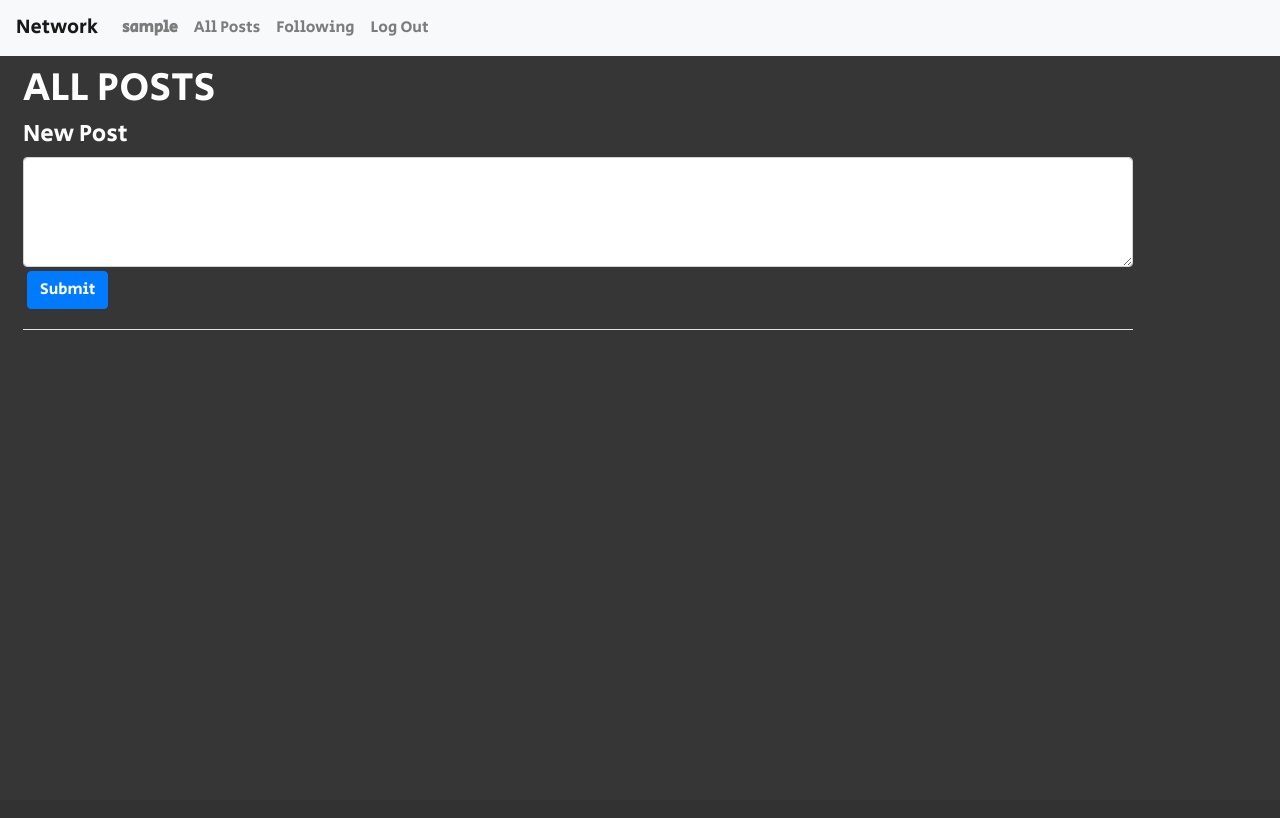
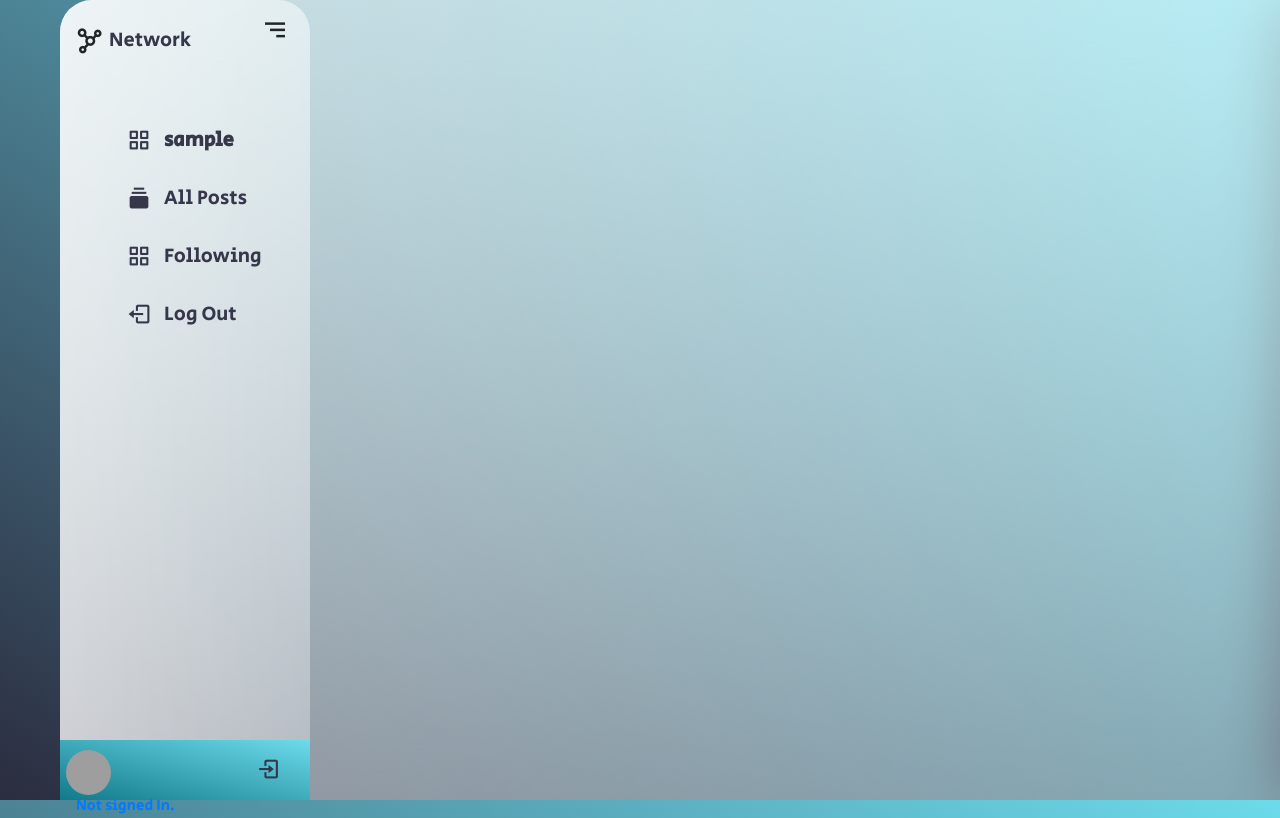
Before and after one commit to Codestronomer/CS50-NETWORK-PROJECT, a Django app: page / in a window 1280 px wide; the page is wider, and only the part inside the window is pictured. Before the commit the page ends 330 px from the top of that part, so only its background shows below. Run offline with Django 3.2, Linux system fonts and the light colour scheme; the visitor is signed in with stand-in values (Sample User, id 1); data that the repository does not hold is empty; some libraries are stand-ins or nearby versions; grey boxes are pictures that could not be loaded.

Commit message:
big UI changes

```diff
--- a/network/static/styles.css
+++ b/network/static/styles.css
@@ -4,9 +4,29 @@
 
 body {
     font-family: 'Secular One', sans-serif;
-    background-color:rgb(54, 54, 55);
-    color: white;
+    background: linear-gradient(to right top, rgb(43,44,63),#6cdbeb);
+    position: relative;
+    overflow: hidden;
+    /* display: flex; */
+    /* align-items: center; */
 }
+
+.glass {
+    background: white;
+    min-height: 100vh;
+    width: 100%;
+    top: 10px;
+    margin-left: 60px;
+    background: linear-gradient(
+        to right bottom,
+        rgba(255, 255, 255, 0.7),
+        rgba(255, 255, 255, 0.3)
+    );
+    border-radius: 2rem;
+    z-index: 2;
+    backdrop-filter: blur(2rem);
+}
+
 
 .post {
     border: 1px solid white;
@@ -19,6 +39,101 @@
     background-color: white;
 }
 
+.dashboard {
+    position: fixed;
+    background: linear-gradient(
+        to right bottom,
+        rgba(255, 255, 255, 0.7),
+        rgba(255, 255, 255, 0.3)
+    );
+    border-radius: 2rem;
+    padding: 6px 14px;
+    height: 100%;
+    width: 250px;
+}
+
+.dashboard .logo_content .logo{
+    display: flex;
+    height: 70px;
+    width: 100%;
+    align-items: center;
+}
+
+.logo_content .logo i{
+    font-size: 30px;
+    margin-right: 5px;
+}
+
+.logo_content .logo .logo_name{
+    font-size: 20px;
+    font-weight: 400;
+    color: rgb(54, 55, 75);
+    text-decoration: none;
+}
+
+.logo_content .logo a{
+    text-decoration-color: rgb(54, 55, 75);
+}
+
+.dashboard #btn {
+    position: absolute;
+    left: 90%;
+    top: 5px;
+    font-size: 30px;
+    height: 50px;
+    width: 50px;
+    line-height: 50px;
+    transform: translateX(-50%)
+}
+
+.dashboard ul{
+    margin-top: 40px;
+}
+
+.dashboard ul li{
+    position: relative;
+    height: 50px;
+    width: 100%;
+    margin: 8px 0;
+    list-style: none;
+    font-size: 20px;
+}
+
+.dashboard ul li a{
+    color:rgb(54, 55, 75);
+    display: flex;
+    align-items: center;
+    text-decoration: none;
+    transition: all 0.4s ease;
+    border-radius: 12px;
+}
+
+.dashboard ul li a:hover{
+    color: #fff;
+    background: linear-gradient(to right top, #127a8a,#6cdbeb);
+}
+
+.dashboard ul li a i{
+    height: 50px;
+    min-width: 50px;
+    border-radius: 12px;
+    line-height: 50px;
+    text-align: center;
+    font-size: 25px;
+}
+
+
+
+.nav-item {
+
+    margin: 2rem 0rem;
+}
+
+
+.my-container {
+
+}
+
 
 .my-modal {
     position: fixed;
@@ -29,9 +144,10 @@
     border: 1px solid black;
     border-radius: 10px;
     z-index: 10;
-    background-color: #fff;
+    background-color: rgb(30,32,46);
     width: 500px;
     max-width: 80%;
+    box-shadow: 0.5
 }
 
 .my-modal.active {
@@ -79,3 +195,69 @@
     pointer-events: all;
 
 }
+
+input {
+    height: 100%;
+    width: 100%;
+    border: none;
+    outline: none;
+    background: linear-gradient(
+        to right bottom,
+        rgba(255, 255, 255, 0.7),
+        rgba(255, 255, 255, 0.3)
+    );
+    padding-left: 12px;
+    outline:transparent;
+}
+
+
+.profile_content{
+    position: absolute;
+    color:rgb(54, 55, 75);
+    bottom: 0;
+    left: 0;
+    width: 100%;
+}
+
+.profile{
+    position: relative;
+    padding: 10px 6px;
+    height: 60px;
+    background: linear-gradient(to right top, #127a8a,#6cdbeb);
+
+}
+
+.profile_details{
+    display: flex;
+    align-items: center;
+}
+
+.profile-image{
+    height: 45px;
+    width: 45px;
+    object-fit: cover;
+    border-radius: 30px;
+}
+
+.profile_name{
+    margin-left: 10px;
+}
+
+.dashboard .p-name,
+.dashboard .profile_link{
+  font-size: 15px;
+  font-weight: 400;
+  white-space: nowrap;
+  z-index: 5;
+}
+
+.profile #icon{
+    position: absolute;
+    left: 88%;
+    bottom: 5px;
+    transform: translateX(-50%);
+    min-width: 50px;
+    line-height: 50px;
+    font-size: 25px;
+    border-radius: 12px;
+}
--- a/network/templates/network/index.html
+++ b/network/templates/network/index.html
@@ -4,7 +4,7 @@
 
 {% block body %}
 <!-- Form to create a new post -->
-    <div class='container m-2'>
+    <div class='my-container m-1'>
         <h1>ALL POSTS</h1>
         {% if request.user.is_authenticated %}
             <div class="form">
@@ -17,8 +17,11 @@
             </div>
             <hr>
         {% endif %}
+        <div class="posts">
             {% for p in posts %}
                 <div class="post">
+                    <img src="https://st2.depositphotos.com/1104517/11965/v/600/depositphotos_119659092-stock-illustration-male-avatar-profile-picture-vector.jpg" style="height: 50px; width: 50px;">
+                    <div class="post-info">
                         <h4><a href="{% url 'profile' p.user.username %}"><b>{{ p.user.username }}</b></a> • {{p.created|timesince|upto:','}}</h4>
                         <p>{{ p.post }}</p>
                         <span>{{ p.created }}</span>
@@ -30,25 +33,28 @@
                                 <a class="likebutton" id="post{{ p.id }}" href="#" data-cid="{{ p.id }}" data-total="{{p.liked.all.count}}" data-value="Like" value="submit"><i class="fa fa-heart" id="heart{{p.id}}" style="color:black;"></i> <span id="liked{{p.id}}">{{p.liked.all.count}}</span></a>
                             {% endif %}
                         </div>
+                        <div class="col">
                             <a class="modal-button" data-modal-target="#my-modal" id="open" href="#" data-post="{{p.id}}"><i class="far fa-comment-alt"></i></a>
+                        </div>
 
                         <div class="my-modal" id="my-modal">
                             <div class="modal-header">
-                        <div class="title"></div>
-                        <button data-close-button class="close">&times;</button>
+                                <div class="title">Reply</div>
+                                <button data-close-button class="close" style="color:white">&times;</button>
                             </div>
                             <div class="modal-body">
                                 <span><b>{{ p.user.username|title }}</b> • {{p.created|timesince|upto:','}}</span>
                                 <p>{{ p.post|truncatewords:20 }}</p>
                                 <span><p>replying to @{{p.user.username}}</p></span>
-                        <!-- <textarea class="comment-content" id="comment" rows="2"></textarea> -->
-                        <button class="comment" id="close">Post</button>
+                                <input class="comment-content form-control" id="comment" rows="2"/>
+                                <button class="comment btn btn-secondary m-1" id="close">Post</button>
                             </div>
                         </div>
                         <div id="overlay">
-
+                        </div>
                     </div>
                 </div>
             {% endfor %}
         </div>
+    </div>
 {% endblock %}
--- a/network/templates/network/layout.html
+++ b/network/templates/network/layout.html
@@ -9,6 +9,8 @@
         <link rel="preconnect" href="https://fonts.gstatic.com" crossorigin>
         <link href="https://fonts.googleapis.com/css2?family=Secular+One&display=swap" rel="stylesheet">
         <script src="https://kit.fontawesome.com/1e3946157d.js" crossorigin="anonymous"></script>
+        <script src="https://unpkg.com/boxicons@2.0.9/dist/boxicons.js"></script>
+        <link href='https://unpkg.com/boxicons@2.0.9/css/boxicons.min.css' rel='stylesheet'>
         <link href="{% static 'styles.css' %}" rel="stylesheet">
         <style>
             /* body {
@@ -40,42 +42,73 @@
                 {% endfor %}
             </ul>
         {% endif %}
+        <div class="glass">
 
-        <nav class="navbar navbar-expand-lg navbar-light bg-light">
-            <a class="navbar-brand" href="#">Network</a>
+            <div class="dashboard">
+                <div class="logo_content">
+                    <div class="logo">
+                        <i class='bx bx-network-chart'></i>
+                        <a><div class="logo_name">Network</div></a>
+                        <i id="btn" class='bx bx-menu-alt-right'></i>
+                    </div>
+                </div>
 
-            <div>
-              <ul class="navbar-nav mr-auto">
+                <ul class="nav-list">
                     {% if user.is_authenticated %}
-                    <li class="nav-item">
-                        <a class="nav-link" href="#"><strong>{{ user.username }}</strong></a>
+                        <li>
+                            <a href="#">
+                                <i class='bx bx-grid-alt'></i>
+                                <span class="links_name"><strong>{{ user.username }}</strong></span>
+                            </a>
                         </li>
                     {% endif %}
-                <li class="nav-item">
-                  <a class="nav-link" href="{% url 'index' %}">All Posts</a>
+                    <li>
+                        <a href="{% url 'index' %}">
+                            <i class='bx bxs-collection'></i>
+                            <span class="links_name">All Posts</span>
+                        </a>
                     </li>
                     {% if user.is_authenticated %}
-                    <li class="nav-item">
-                        <a class="nav-link" href="#">Following</a>
+                        <li>
+                            <a href="#">
+                                <i class='bx bx-grid-alt'></i>
+                                <span class="links_name">Following</span>
+                            </a>
                         </li>
-                    <li class="nav-item">
-                        <a class="nav-link" href="{% url 'logout' %}">Log Out</a>
+                        <li>
+                            <a href="{% url 'logout' %}">
+                                <i class='bx bx-log-out'></i>
+                                <span class="links_name">Log Out</span>
+                            </a>
                         </li>
                     {% else %}
-                    <li class="nav-item">
-                        <a class="nav-link" href="{% url 'login' %}">Log In</a>
+                        <li>
+                            <a href="{% url 'login' %}">
+                                <i class='bx bx-log-in'></i>
+                                <span class="links_name">Log In</span>
+                            </a>
                         </li>
-                    <li class="nav-item">
-                        <a class="nav-link" href="{% url 'register' %}">Register</a>
+                        <li>
+                            <a href="{% url 'register' %}">
+                                <i class='bx bxs-user-plus'></i>
+                                <span class="links_name">Register</span>
+                            </a>
                         </li>
                     {% endif %}
                 </ul>
+
+                <div class="profile_content">
+                    <div class="profile">
+                        <div class="profile-details">
+                            <img class="profile-image" src="https://st2.depositphotos.com/1104517/11965/v/600/depositphotos_119659092-stock-illustration-male-avatar-profile-picture-vector.jpg" alt="">
+                            <div class="profile_name">
+                                <div class="p-name"><a href="">Not signed In.</a></div>
+                                <div class="profile_link"><i id="icon" class='bx bx-log-in'></i></div>
                             </div>
-          </nav>
-
-        <div class="body">
-            {% block body %}
-            {% endblock %}
+                        </div>
+                    </div>
+                </div>
+            </div>
         </div>
         <script src="{% static 'network/index.js' %}"></script>
     </body>
```
Lines whose indentation alone changed are shown as unchanged.
